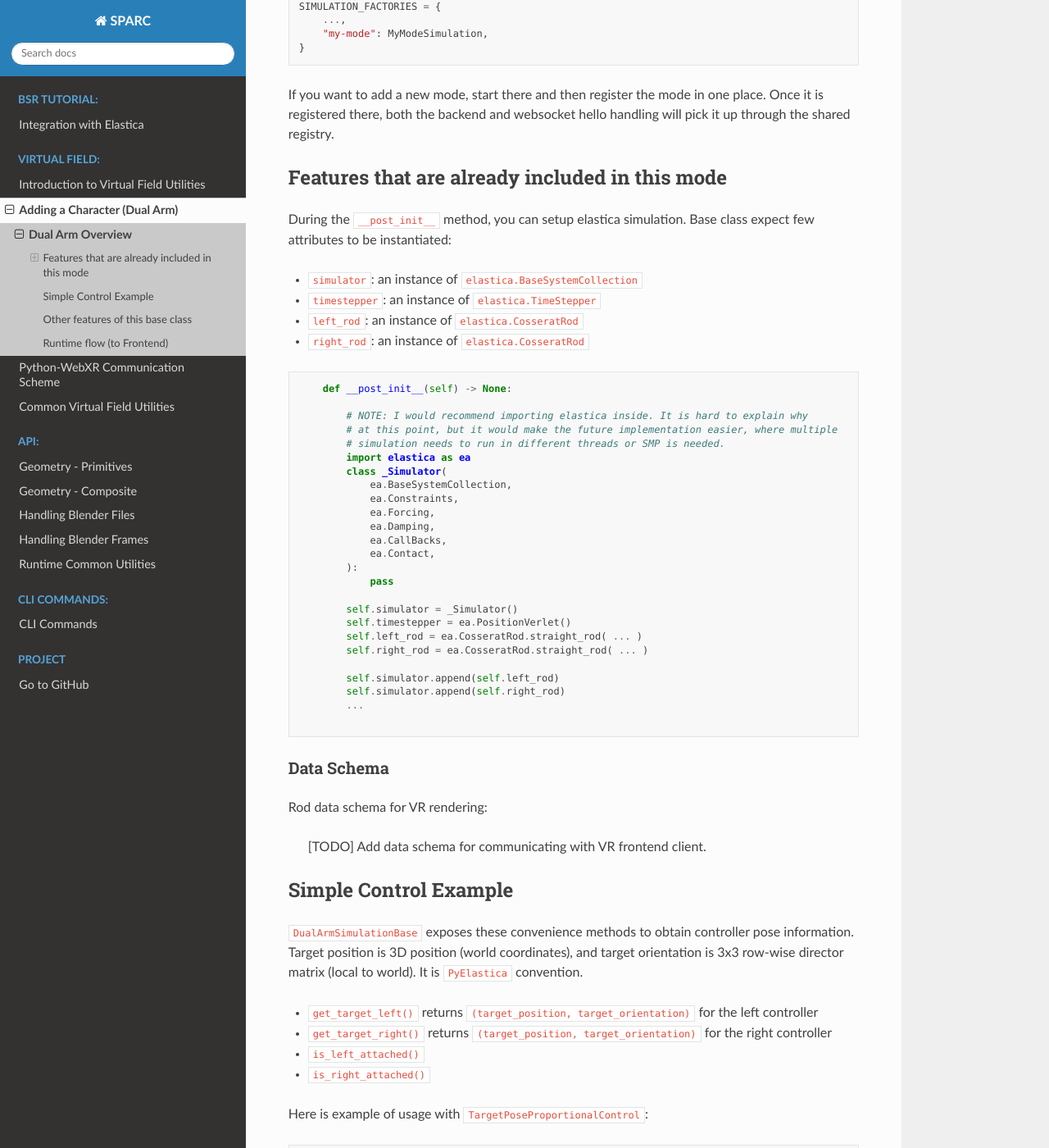
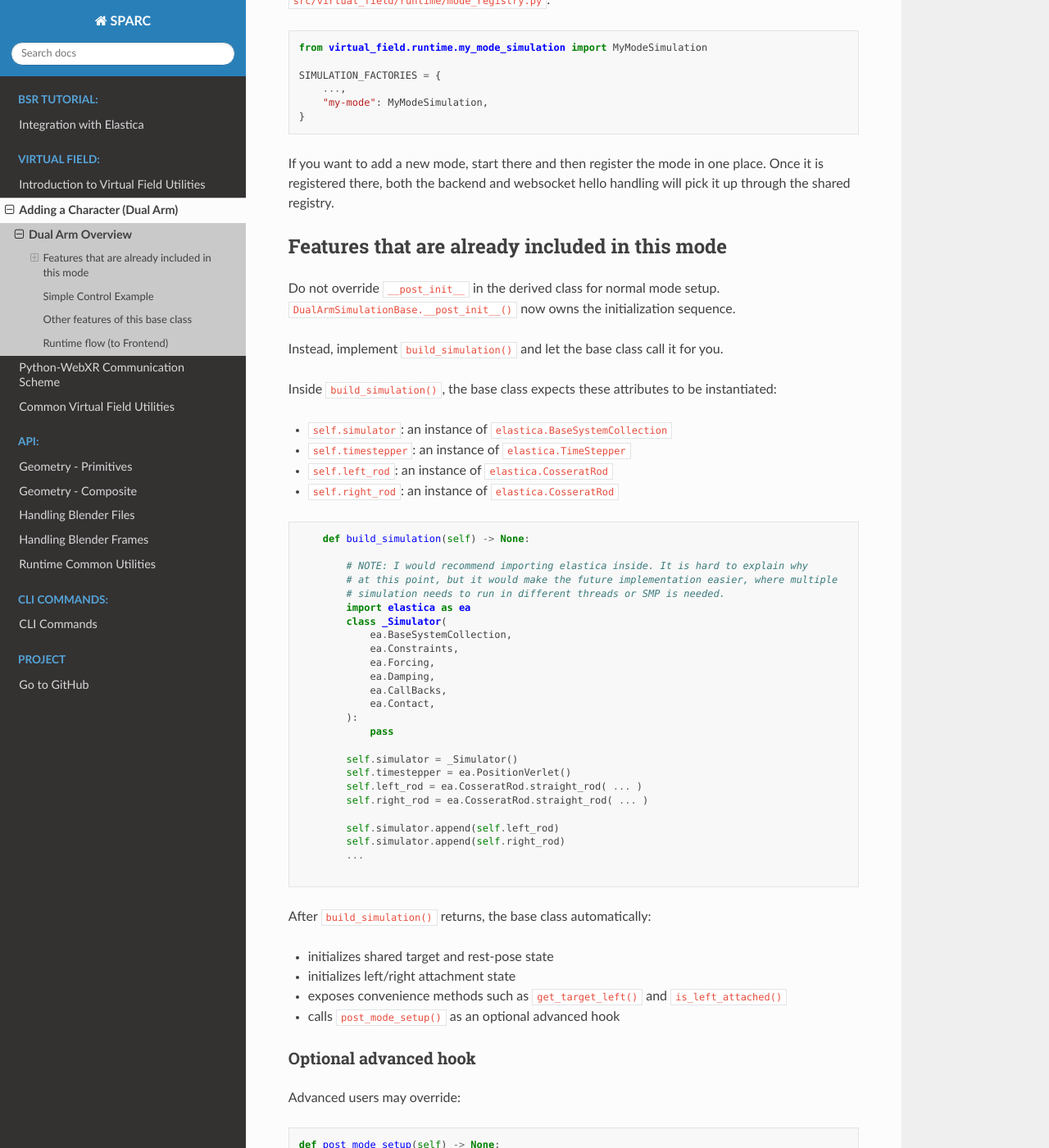
Before and after one commit to GazzolaLab/Blender-Soft-Rod, a Sphinx documentation site: the page built from docs/virtual_field/dual_arm_overview.md, in a window 1280 px wide and 1400 px high, scrolled down 579 px. Shown: the whole window at 82% size. Built offline with Sphinx 7.4.7 and the Read the Docs theme 3.1.0, drawn with Linux system fonts in a browser that asks for light colours; pages that are not in the unit, such as notebooks, are missing from menus; some of the changed text lies outside the part shown.

Commit message:
clean up initializing arm targets

````diff
--- a/docs/virtual_field/dual_arm_overview.md
+++ b/docs/virtual_field/dual_arm_overview.md
@@ -11,8 +11,13 @@ from virtual_field.runtime.mode_base import DualArmSimulationBase
 @dataclass(slots=True)
 class MyModeSimulation(DualArmSimulationBase):
 
-    def __post_init__(self) -> None:
-        ...  # Initialize the simulation
+    def build_simulation(self) -> None:
+        # (Required) initialize the simulation
+        ...
+
+    def post_mode_setup(self) -> None:
+        # (Optional) setup after the simulation is built
+        ...
 
 ```
 
@@ -33,16 +38,20 @@ Once it is registered there, both the backend and websocket hello handling will
 
 ## Features that are already included in this mode
 
-During the `__post_init__` method, you can setup elastica simulation.
-Base class expect few attributes to be instantiated:
+Do not override `__post_init__` in the derived class for normal mode setup.
+`DualArmSimulationBase.__post_init__()` now owns the initialization sequence.
 
-- `simulator`: an instance of `elastica.BaseSystemCollection`
-- `timestepper`: an instance of `elastica.TimeStepper`
-- `left_rod`: an instance of `elastica.CosseratRod`
-- `right_rod`: an instance of `elastica.CosseratRod`
+Instead, implement `build_simulation()` and let the base class call it for you.
+
+Inside `build_simulation()`, the base class expects these attributes to be instantiated:
+
+- `self.simulator`: an instance of `elastica.BaseSystemCollection`
+- `self.timestepper`: an instance of `elastica.TimeStepper`
+- `self.left_rod`: an instance of `elastica.CosseratRod`
+- `self.right_rod`: an instance of `elastica.CosseratRod`
 
 ```python
-    def __post_init__(self) -> None:
+    def build_simulation(self) -> None:
 
         # NOTE: I would recommend importing elastica inside. It is hard to explain why
         # at this point, but it would make the future implementation easier, where multiple
@@ -68,6 +77,25 @@ Base class expect few attributes to be instantiated:
         ...
 
 ```
+
+After `build_simulation()` returns, the base class automatically:
+
+- initializes shared target and rest-pose state
+- initializes left/right attachment state
+- exposes convenience methods such as `get_target_left()` and `is_left_attached()`
+- calls `post_mode_setup()` as an optional advanced hook
+
+### Optional advanced hook
+
+Advanced users may override:
+
+```python
+def post_mode_setup(self) -> None:
+    ...
+```
+
+Use this only when you need extra setup after the base class has already created
+shared target state. Most modes should implement only `build_simulation()`.
 
 ### Data Schema
 
````
Also changed, not shown: 3 other files.
